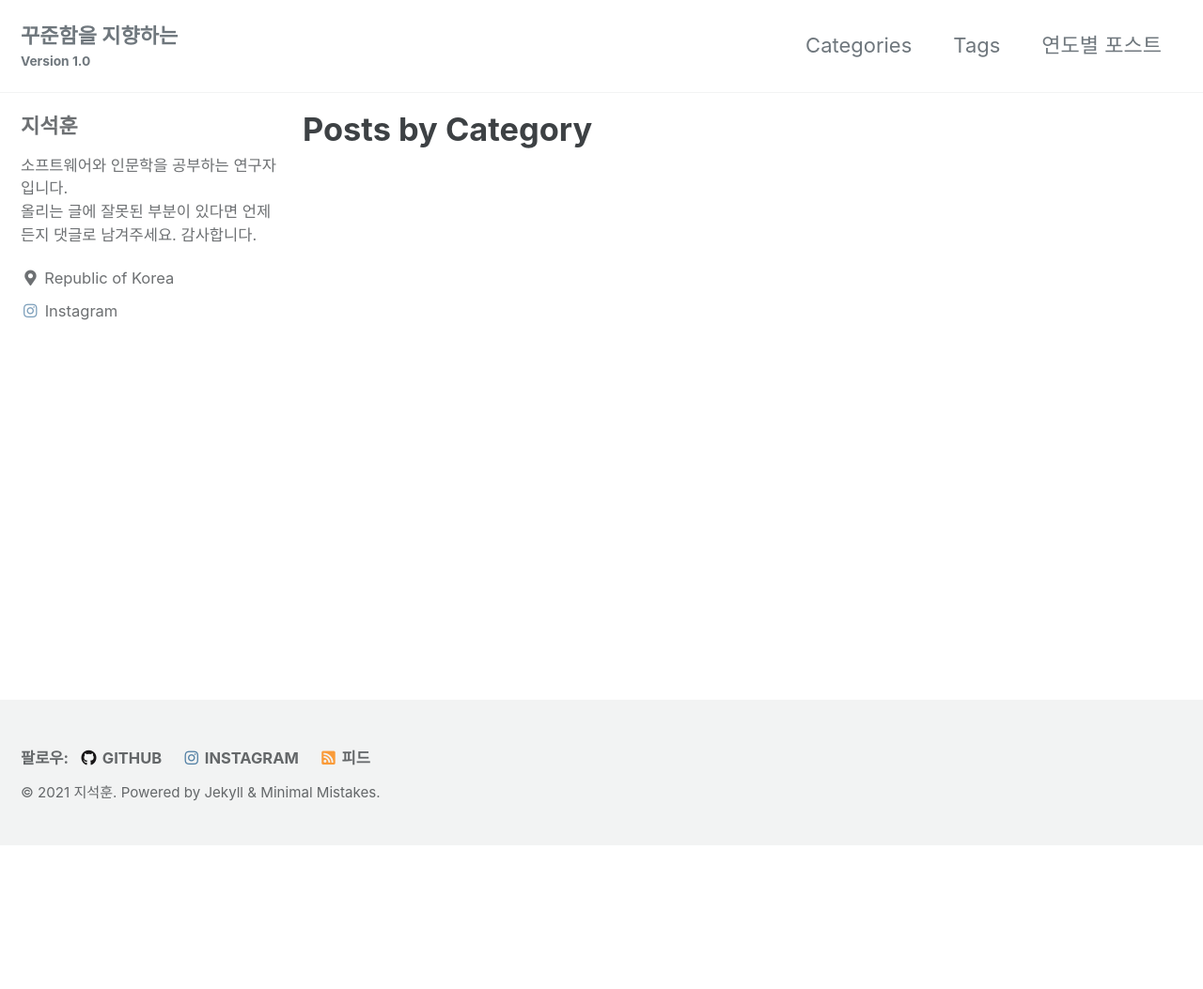
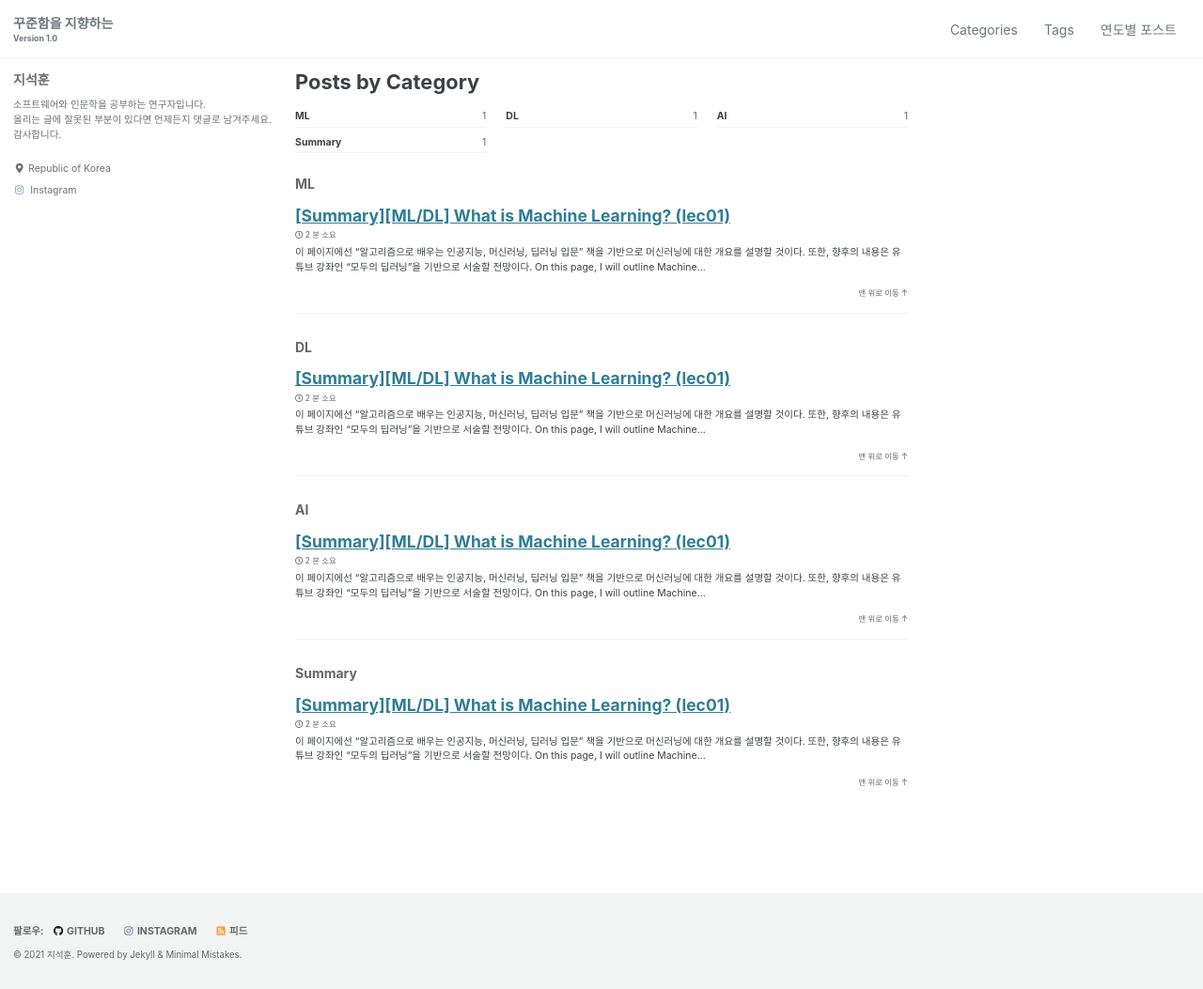
Before and after one commit to lCan37/lcan37.github.com, a Jekyll site: the page built from _pages/category-archive.md, in a window 1280 px wide. Shown: the whole page at 94% size. Built offline with Jekyll 4.4.1, drawn with Linux system fonts in a browser that asks for light colours; cached includes are drawn as plain includes; before the commit the page ends 900 px from its top, so only the background shows below that.

Commit message:
add post and set size of fonts

```diff
--- /dev/null
+++ b/_posts/2021-01-24-AI-Deep_Learning_for_Everyone.md
@@ -0,0 +1,77 @@
+---
+title: "[Summary][ML/DL] What is Machine Learning? (lec01)"
+categories:
+- ML
+- DL
+- AI
+- Summary
+---
+
+- 이 페이지에선 "알고리즘으로 배우는 인공지능, 머신러닝, 딥러닝 입문" 책을 기반으로 머신러닝에 대한 개요를 설명할 것이다. 또한, 향후의 내용은 유튜브 강좌인 "모두의 딥러닝"을 기반으로 서술할 전망이다.
+- On this page, I will outline Machine Learning based on the book "알고리즘으로 배우는 인공지능, 머신러닝, 딥러닝 입문 - 김의중(위키북스)". Also, the future contents will be organized based on "Deep Learing for Everyone" of Youtube courses.
+
+---
+### 머신러닝의 정의
+
+>🎁 "만약 컴퓨터 프로그램이 특정한 **태스크 T를 수행할 때 성능 P만큼 개선되는 경험 E를 보이면 그 컴퓨터 프로그램은 태스크 T와 성능 P에 대해 경험 E를 학습했다**라고 할 수 있다"  - Tom Mitchell, 『Machine Learning』
+
+이는 아래와 같은 예를 들 수 있다. 만약 컴퓨터에 필기체를 인식하는 학습을 시킨다고 한다면,
+
+***태스크 T** : 필기체를 인식하고 분류하는 것*
+
+***성능 P** : 필기체를 정확히 구분한 확률*
+
+***학습경험 E** : 필기체와 정확한 글자를 표시한 데이터세트*
+
+한편, 실무적인 관점에서 학습(Learning)의 정의는 다음과 같이 설명 가능하다.
+
+> 🎁 학습(Learning) = 표현(representation) + 평가(evaluation) + 최적화(optimization)
+
+여기서 **표현**이란, 어떤 **T를 수행하는 Agent가 입력값을 처리해 어떻게 결과값을 만들지 결정하는 방법**을 말한다.
+> (example) 필기체 아라비아숫자(입력값)가 실제로 어떤 숫자(실제값)를 의미하는지 예측하는(결과값) 논리모형을 일컫는다.
+
+**평가**란, Agent가 얼마만큼 T를 잘 수행했는지 판정하는 방법이다.
+> (example) 최소제곱법처럼 동일한 기준으로 정량화된 결괏값과 실제값의 차이를 제곱해서 모두 더한 값을 가지고 T의 수행정도를 판단하는 방법
+
+**최적화**란, **평가에서 설정한 기준을 최적으로 만족하는 조건을 찾는 것**이다.
+> (example) 최소제곱법과 같은 기준으로 평가한다면, 경사감소법 등과 같은 방법으로 최적 조건을 찾는다.
+
+최적화 과정이 끝나면 학습 모델에 사용된 **가중치**가 결정되며, 이를 학습이 완료됐다고 말한다.
+학습 완료 후 **새 데이터에 대한 예측을 하는 것**을 **일반화**라고 한다.
+
+> **머신러닝 vs 데이터마이닝**
+> Classification, Clustering 방법이 데이터마이닝에서도 사용된다.
+>
+> 즉, 해당 알고리즘, 모델, 기술을 이용해 문제를 해결하는 것을
+> 컴퓨터과학 - 머신러닝
+> 통계학 - 데이터마이닝
+> 라고 말한다.
+>
+> 굳이 차이점을 꼽자면, **데이터 마이닝은 가지고 있는 데이터에서 현상 및 특성을 발견하는 것이 목적**인 반면,
+> 머신러닝은 **기존 데이터를 통해 학습을 시킨 후 새 데이터에 대한 예측값을 알아내는 데 목적**이 있다.
+
+---
+### 머신러닝의 분류
+
+머신러닝은 **학습 데이터에 레이블**이 있는 경우와 그렇지 않은 경우에 따라 각각 **지도학습과 비지도학습**으로 구분한다. 여기서 레이블은 학습데이터의 속성을 우리가 분석하고자 하는 관점에서 정의하는 것이다. 즉, 레이블은 사람이 Agent에게 쥐어주는 정답, 혹은 개념서라고 생각하면 편하다.
+
+> 💡 머신러닝의 종류
+>
+>**지도학습(Supervised Learning) - 분류(Classification), 예측(Prediction)**
+>
+> **비지도학습(Unsupervised Learning) - 군집(Clustering), 연관(Association)**
+>
+> **강화학습(Reinforcement Learning)**
+
+우선 **지도학습**만을 보면, 각 종류별 모델은 알고리즘에 따라 아래와 같은 여러 모델로 파생된다.
+
+- **분류** : **KNN**(K-nearest neighbor), **서포트 벡터 머신**(Support Vector Machine), **의사결정 트리**(Decision Tree) 등
+- **예측** : **회귀**(Regression)
+
+**분류, 예측(회귀)는 레이블이 있는 입력 데이터로 학습한다는 공통점**이 있다.
+허나 **분류** 모델은 그 목적이 레이블이 적힌 학습 데이터로 학습한 후 **새로 입력된 데이터가 속한 그룹을 찾아내는 것**이며, **회귀** 모델의 경우 **특성과 레이블의 관계를 함수식으로 표현하는 것**이 목적이다.
+
+---
+
+지금까지 정리한 것을 이미지로 표현하면 아래와 같다.
+![Machine Learning](https://s3-ap-northeast-2.amazonaws.com/opentutorials-user-file/module/4916/12287.jpeg)
--- a/_sass/minimal-mistakes/_reset.scss
+++ b/_sass/minimal-mistakes/_reset.scss
@@ -8,18 +8,18 @@ html {
   /* apply a natural box layout model to all elements */
   box-sizing: border-box;
   background-color: $background-color;
-  font-size: 16px;
+  font-size: 12px;
 
   @include breakpoint($medium) {
-    font-size: 18px;
+    font-size: 14px;
   }
 
   @include breakpoint($large) {
-    font-size: 20px;
+    font-size: 14px;
   }
 
   @include breakpoint($x-large) {
-    font-size: 22px;
+    font-size: 14px;
   }
 
   -webkit-text-size-adjust: 100%;
```
Also changed, not shown: 1 other file.
